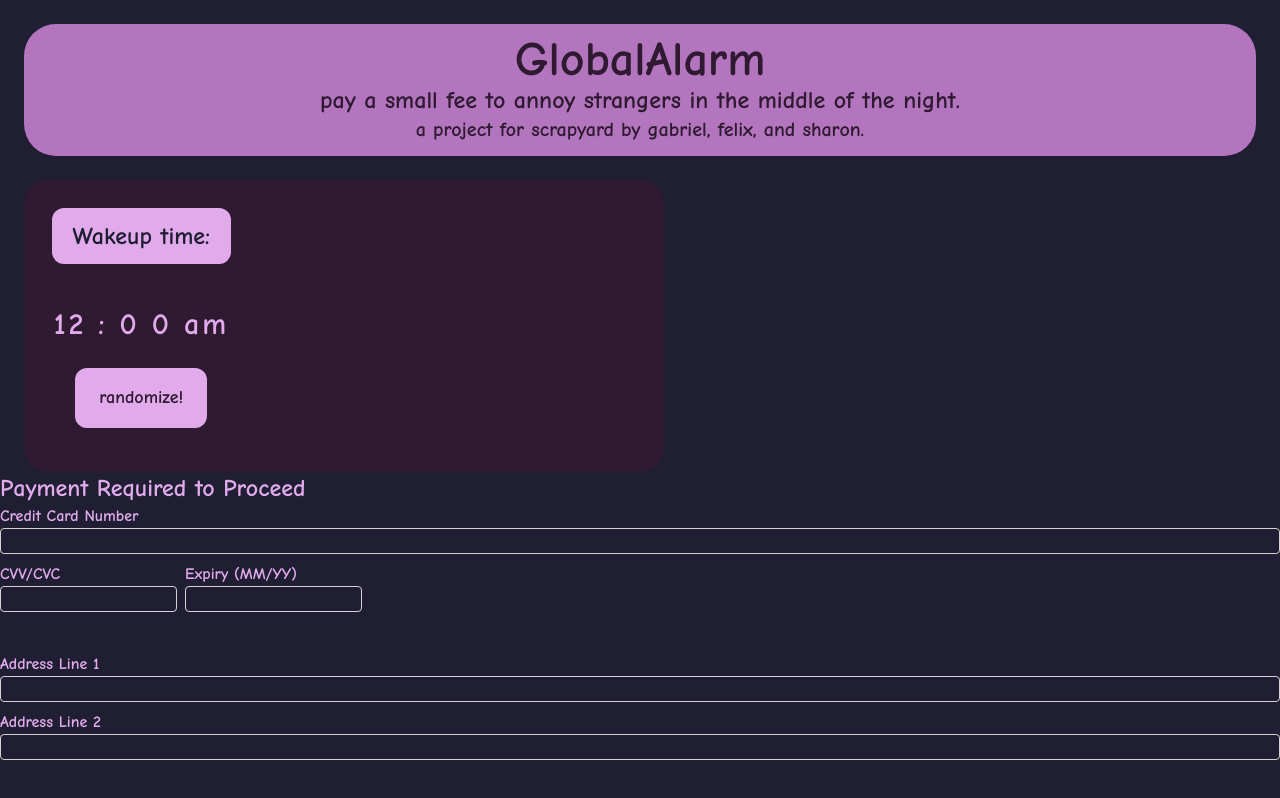
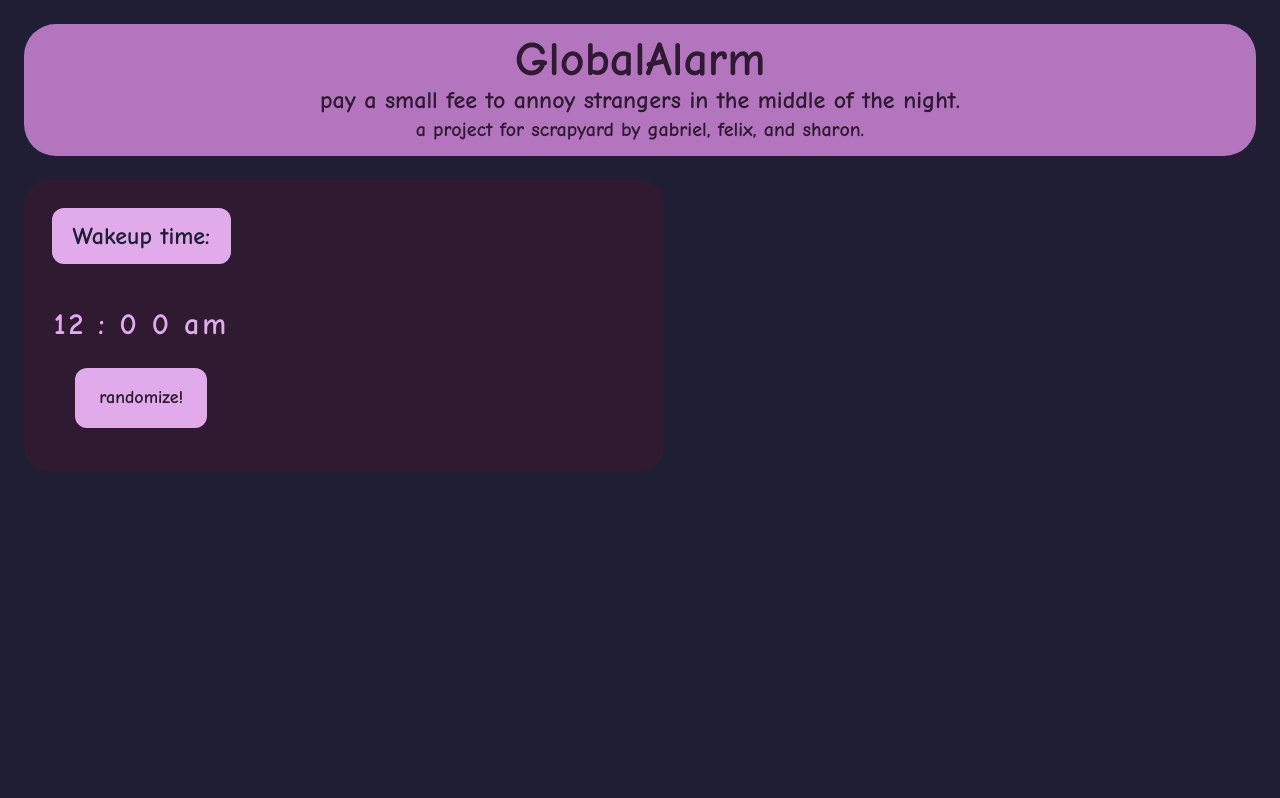
Before and after one commit to gbtsui/global-alarm-server, a Next.js app: page / in a window 1280 px wide. Built offline with nearby package versions, Linux system fonts and the light colour scheme.

Commit message:
feat: make modal css work

```diff
--- a/src/app/components/paymentModal.tsx
+++ b/src/app/components/paymentModal.tsx
@@ -1,7 +1,9 @@
 export default function PaymentModal() {
-    return (
-    <div>
+    return (<>
+    <div id="payment-modal" className={"hidden fixed inset-0 z-10 overflow-auto bg-black bg-opacity-40"}>
+    <div className={"bg-white my-16 mx-auto p-5 border border-gray-400 w-4/5 text-black font-mono"}>
         <h3 className={"text-2xl"}>Payment Required to Proceed</h3>
+        <span className={"text-gray-400 float-right text-2xl font-bold hover:text-black hover:no-underline cursor-pointer"}>&times;</span>
         <div className={"flex flex-col space-y-2"}>
             <div className={"flex flex-col"}>
                 <label>Credit Card Number</label>
@@ -28,5 +30,6 @@ export default function PaymentModal() {
             </div>
          </div>
     </div>
-    )
+    </div>
+    </>)
 }
```
